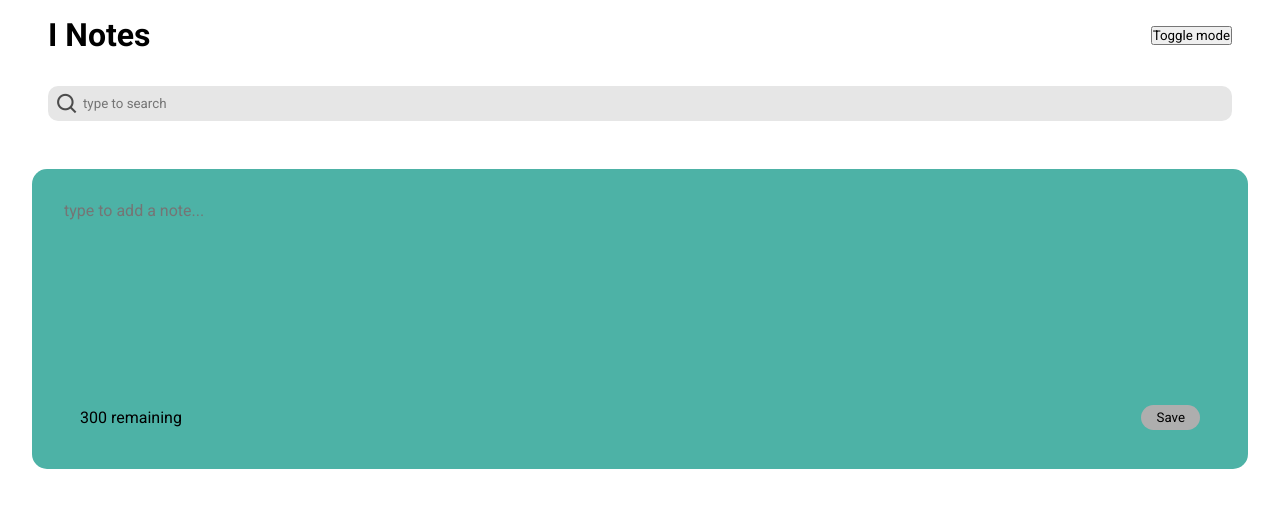
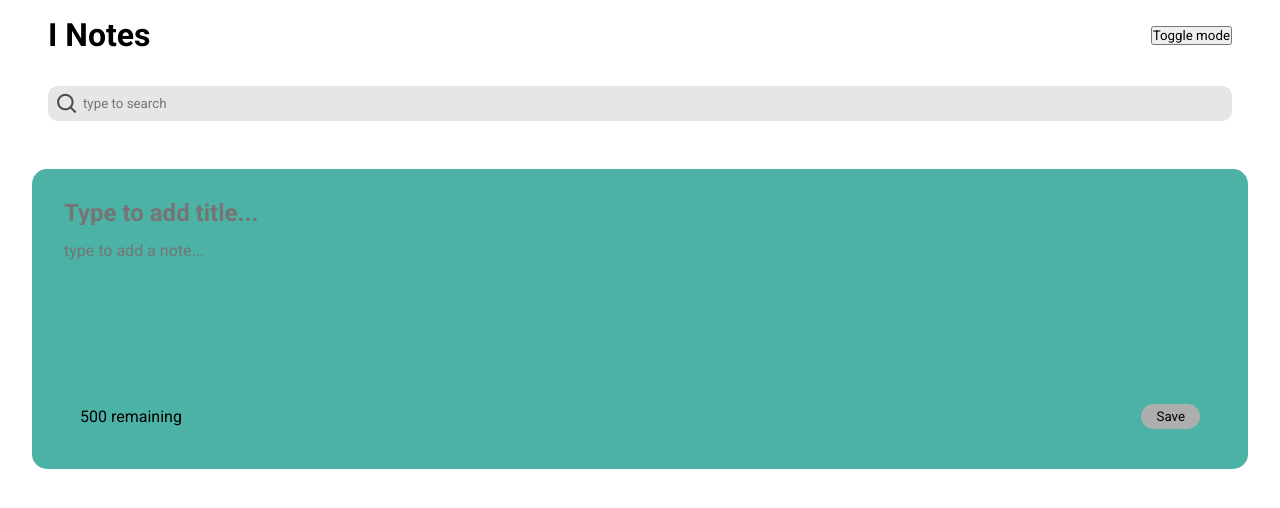
Before and after one commit to sebaslozano99/notes-app-react-js, a React (Create React App) app: page / in a window 1280 px wide. Shown: the top 508 px of the page. Built offline with nearby package versions, Linux system fonts and the light colour scheme.

Commit message:
Added UPDATE functionality and LocalStorage

```diff
--- a/src/App.js
+++ b/src/App.js
@@ -7,17 +7,31 @@ import SearchBar from "./components/searchBar/SearchBar";
 
 function App(){
 
-  const [notes, setNotes] = useState([]);
+  const [notes, setNotes] = useState(() => {
+    const arrayOfNotes = localStorage.getItem("notes");
+    return arrayOfNotes ? JSON.parse(arrayOfNotes) : [];
+  });
   const [isDark, setIsDark] = useState(false);
 
 
   function handleAddNote(newNote){
     setNotes((c) => [...c, newNote]);
+    localStorage.setItem("notes", JSON.stringify([...notes, newNote]));
   }
 
 
   function handleDeleteNote(id){
-    setNotes((c) => [...c.filter((note) => note.id !== id)])
+    setNotes((c) => [...c.filter((note) => note.id !== id)]);
+    localStorage.setItem("notes", JSON.stringify([...notes.filter((note) => note.id !== id)]));
+  }
+
+  function handleSetAsUpdating(id){
+    setNotes((c) => [...c.map((note) => note.id === id ? {...note, isUpdating: !note.isUpdating} : note)]);
+  }
+
+  function handleUpdateNote(id, newNote){
+    setNotes((c) => [...c.map((note) => note.id === id ? {...note, note: newNote, isUpdating: false} : note)]);
+    localStorage.setItem("notes", JSON.stringify([...notes.map((note) => note.id === id ? {...note, note: newNote, isUpdating: false} : note)]));
   }
 
 
@@ -30,7 +44,7 @@ function App(){
     <div className={isDark ? "container dark" : "container"} >
       <Header isDark={isDark} onDarkMode={handleDarkMode} />
       <SearchBar />
-      <NotesContainer notes={notes} onAddNote={handleAddNote} onDeleteNote={handleDeleteNote} />
+      <NotesContainer notes={notes} onAddNote={handleAddNote} onDeleteNote={handleDeleteNote} onSetAsUpdating={handleSetAsUpdating} onUpdateNote={handleUpdateNote} />
     </div>
   )
 }
--- a/src/components/noteItem/NoteItem.jsx
+++ b/src/components/noteItem/NoteItem.jsx
@@ -1,18 +1,55 @@
+import { useState } from "react";
 import styles from "./noteItem.module.css";
 
 
-function NoteItem ({note, onDeleteNote}){
+
+function NoteItem ({note, onDeleteNote, onSetAsUpdating, textAreaLimit, onUpdateNote}){
+
+  const [textToUpdate, setTextToUpdate] = useState(note.note);
+
+  // const textAreaEl = useRef(null);
+
+  // useEffect(() => {
+  //   if(note.isUpdating) textAreaEl.current?.focus();
+
+  // }, [note.isUpdating])
+
+
+  function updateNote(){
+    onUpdateNote(note.id, textToUpdate);
+  }
+
   return (
     <div className={styles.note} >
-      <p className={styles.note__text} >{note.note}</p>
+      <h2>{note.title}</h2>
+
+      {
+        !note.isUpdating ?
+          <textarea cols={50} rows={100} className={styles.note__textArea} maxLength={textAreaLimit} placeholder='type to add a note...' spellCheck={false} onClick={() => onSetAsUpdating(note.id)} >{note.note}</textarea>
+        :
+          <textarea cols={50} rows={100} className={styles.note__textArea} maxLength={textAreaLimit} placeholder='type to add a note...' spellCheck={false} value={textToUpdate} onChange={(e) => setTextToUpdate(e.target.value)} >
+
+          </textarea>
+      }
 
       <div className={styles.note__div} >
+
         <p>{note.date}</p>
 
-        <button  className={styles.note__div_button} onClick={() => onDeleteNote(note.id)} >
-          <i className='bx bxs-trash-alt bx-sm'></i>
-        </button>
+
+        <div className={styles.note__div__btnContainer} >
+
+          { note.isUpdating && <button className={styles.btnContainer__save} onClick={updateNote} >Save</button>}
+
+          <button  className={styles.btnContainer__delete} onClick={() => onDeleteNote(note.id)} >
+            <i className='bx bxs-trash-alt bx-sm'></i>
+          </button>
+
+        </div>
+
       </div>
+
+
     </div>
   )
 }
--- a/src/components/noteItem/noteItem.module.css
+++ b/src/components/noteItem/noteItem.module.css
@@ -5,14 +5,37 @@
     display: flex;
     flex-direction: column;
     justify-content: space-between;
+    gap: 1em;
     /* list-style: none; */
 }
 
 
-.note__text {
+
+
+
+/* STYLE BELOW WILL BE APPLIED TO TEXTAREA ONCE USER DECIDES TO UPDATE THE SELECTED NOT */
+.note__textArea {
+    outline: none;
+    resize: none;
+    font-size: 1em;
+    background-color: transparent;
+    border-style: none;
     /* border: 1px solid red; */
     height: 90%;
 }
+
+
+
+
+
+
+
+.note__text:hover {
+    cursor:text;
+}
+
+
+
 
 
 .note__div {
@@ -22,13 +45,32 @@
     /* border: 1px solid red; */
 }
 
-.note__div_button {
+
+.note__div__btnContainer{
+    /* border: 2px dashed brown; */
+    display: flex;
+    align-items: center;
+    gap: 1em;
+}
+
+
+.btnContainer__save{
+    cursor: pointer;
+    background-color: #aeaeae;
+    border-style: none;
+    padding: 5px 15px;
+    border-radius: 15px;
+}
+
+
+.btnContainer__delete {
     background-color: transparent;
     border-style: none;
     cursor: pointer;
     transition: transform ease-in-out .3s;
 }
 
+
 .note__div_button:hover {
     transform: scale(1.09);
 }
--- a/src/components/notesContainer/NotesContainer.jsx
+++ b/src/components/notesContainer/NotesContainer.jsx
@@ -4,12 +4,13 @@ import NoteItem from '../noteItem/NoteItem';
 import { v4 as uuidv4 } from 'uuid';
 
 
-const TEXT_AREA_LIMIT = 300;
+const TEXT_AREA_LIMIT = 500;
 
 
 
-function NotesContainer ({notes, onAddNote, onDeleteNote}){
+function NotesContainer ({notes, onAddNote, onDeleteNote, onSetAsUpdating, onUpdateNote}){
 
+  const [title, setTitle] = useState("");
   const [textArea, setTextArea] = useState("");
   const [remainingCharacters, setRemainingCharacters] = useState(TEXT_AREA_LIMIT);
 
@@ -24,12 +25,15 @@ function NotesContainer ({notes, onAddNote, onDeleteNote}){
 
     const newNote = {
       id: uuidv4(),
+      title: title.toUpperCase(),
       note: textArea,
       date: currentDate.toLocaleDateString(),
+      isUpdating: false,
     }
 
     onAddNote(newNote);
 
+    setTitle("");
     setTextArea("");
     setRemainingCharacters(TEXT_AREA_LIMIT);
   }
@@ -46,12 +50,14 @@ function NotesContainer ({notes, onAddNote, onDeleteNote}){
     <main className={styles.main} >
 
       {
-        notes.map((note) => <NoteItem note={note} key={note.id} onDeleteNote={onDeleteNote} />)
+        notes.map((note) => <NoteItem note={note} key={note.id} onDeleteNote={onDeleteNote} onSetAsUpdating={onSetAsUpdating} textAreaLimit={TEXT_AREA_LIMIT} onUpdateNote={onUpdateNote} />)
       }
 
-    <form className={styles.note} onSubmit={submitNewNote} >
+      <form className={styles.note} onSubmit={submitNewNote} >
 
-        <textarea cols={50} rows={100} maxLength={TEXT_AREA_LIMIT} placeholder='type to add a note...' className={styles.note__textArea} value={textArea} onChange={updateRemainingCharacters} ></textarea>
+        <input type="text" className={styles.note__title} placeholder='Type to add title...' value={title} onChange={(e) => setTitle(e.target.value)} />
+
+        <textarea cols={50} rows={100} maxLength={TEXT_AREA_LIMIT} placeholder='type to add a note...' spellCheck={false} className={styles.note__textArea} value={textArea} onChange={updateRemainingCharacters} ></textarea>
 
         <div className={styles.note__infoContainer} >
 
--- a/src/components/notesContainer/notesContainer.module.css
+++ b/src/components/notesContainer/notesContainer.module.css
@@ -20,13 +20,28 @@
     padding: 2em;
     background-color: #4DB2A6;
     list-style: none;
+    display: flex;
+    flex-direction: column;
+    gap: 1em;
 }
 
+
+.note__title {
+    /* border: 3px dotted gold; */
+    width: 100%;
+    height: 10%;
+    /* padding: 5px; */
+    background-color: transparent;
+    font-size: 1.5em;
+    outline: none;
+    border-style: none;
+    font-weight: bold;
+}
 
 
 .note__textArea {
     width: 100%;
-    height: 80%;
+    height: 70%;
     outline: none;
     resize: none;
     font-size: 1em;
```
